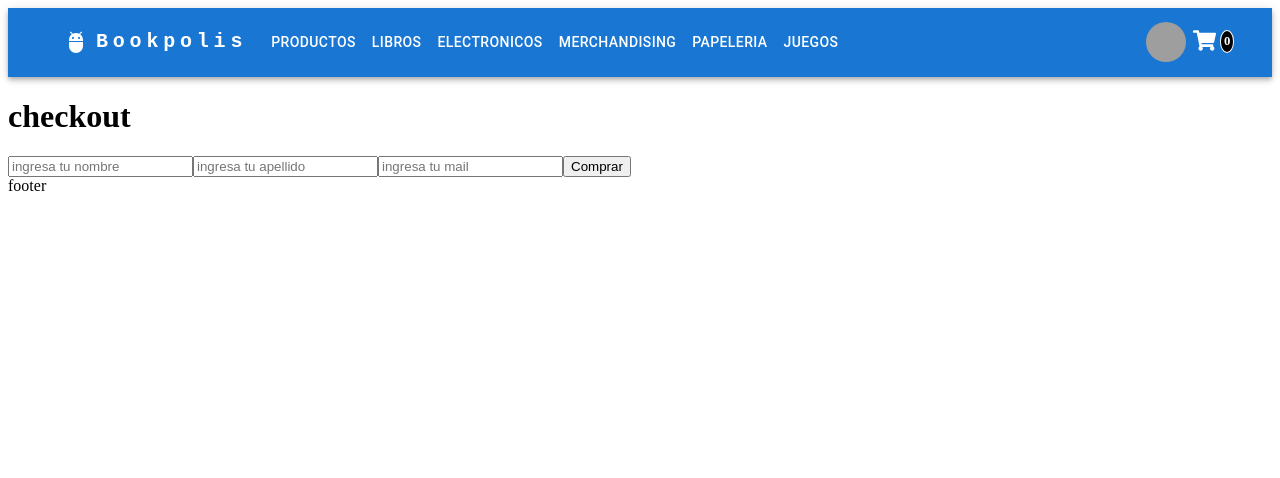
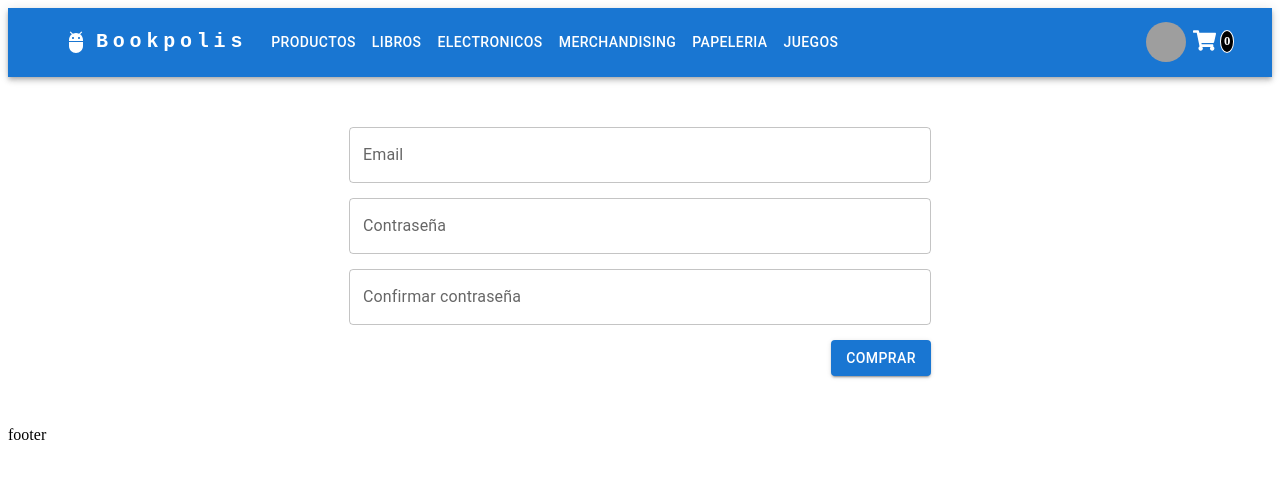
Before and after one commit to fedefd/react-coderhouse, a React (Vite) app: page /checkout in a window 1280 px wide. Shown: the top 478 px of the page. Built offline with nearby package versions, Linux system fonts and the light colour scheme; grey boxes are pictures that could not be loaded.

Commit message:
se agrego yup y formik para el form del checkout

```diff
--- a/package.json
+++ b/package.json
@@ -17,11 +17,13 @@
     "@mui/material": "^5.15.7",
     "axios": "^1.6.8",
     "firebase": "^10.9.0",
+    "formik": "^2.4.5",
     "react": "^18.2.0",
     "react-dom": "^18.2.0",
     "react-icons": "^5.0.1",
     "react-router-dom": "^6.22.1",
-    "sweetalert2": "^11.10.6"
+    "sweetalert2": "^11.10.6",
+    "yup": "^1.4.0"
   },
   "devDependencies": {
     "@types/react": "^18.2.43",
--- a/src/components/pages/cart/CartContainer.jsx
+++ b/src/components/pages/cart/CartContainer.jsx
@@ -44,9 +44,9 @@ const CartContainer = () => {
         </div>
       ))}
 
+      {cart.length > 0 ? (
+        <>
           <h2>el total a pagar es: $ {totalPrice} </h2>
-
-      {cart.length > 0 ? (
           <div>
             <Button variant="contained" onClick={botonAtras}>
               Volver
@@ -58,6 +58,7 @@ const CartContainer = () => {
               Limpiar Carrito
             </Button>
           </div>
+        </>
       ) : (
         <div>
           <Button variant="contained" onClick={botonAtras}>
--- a/src/components/pages/checkout/Checkout.jsx
+++ b/src/components/pages/checkout/Checkout.jsx
@@ -1,6 +1,53 @@
-const Checkout = ({ envioDeFormulario, capturar }) => {
+import { Box, Button, TextField } from "@mui/material";
+
+const Checkout = ({ handleSubmit, handleChange, errors }) => {
   return (
-    <div>
+    <div style={{ padding: "50px", display: "flex", justifyContent: "center" }}>
+      <form
+        style={{
+          display: "flex",
+          flexDirection: "column",
+          width: "50%",
+          gap: "15px",
+        }}
+      >
+        <TextField
+          label="Email"
+          variant="outlined"
+          name="email"
+          onChange={handleChange}
+          error={errors.email ? true : false}
+          helperText={errors.email}
+        />
+        <TextField
+          label="Contraseña"
+          variant="outlined"
+          name="password"
+          onChange={handleChange}
+          error={errors.password ? true : false}
+          helperText={errors.password}
+        />
+        <TextField
+          label="Confirmar contraseña"
+          variant="outlined"
+          name="confirmPassword"
+          onChange={handleChange}
+          error={errors.confirmPassword ? true : false}
+          helperText={errors.confirmPassword}
+        />
+        <Box sx={{ width: "100%", display: "flex", justifyContent: "end" }}>
+          <Button
+            onClick={handleSubmit}
+            type="submit"
+            variant="contained"
+            sx={{ width: 100 }}
+          >
+            Comprar
+          </Button>
+        </Box>
+      </form>
+
+      {/*    <div>
       <h1>checkout</h1>
 
       <form onSubmit={envioDeFormulario}>
@@ -25,6 +72,7 @@ const Checkout = ({ envioDeFormulario, capturar }) => {
 
         <button type="submit">Comprar</button>
       </form>
+    </div> */}
     </div>
   );
 };
--- a/src/components/pages/checkout/CheckoutContainer.jsx
+++ b/src/components/pages/checkout/CheckoutContainer.jsx
@@ -1,25 +1,71 @@
-import { useState } from "react";
 import Checkout from "./Checkout";
+import { useFormik } from "formik";
+import * as yup from "yup";
+import Swal from "sweetalert2";
 
 const CheckoutContainer = () => {
-  const [userInfo, setUserInfo] = useState({
-    name: "",
-    lastName: "",
-    email: "",
+  // const [userInfo, setUserInfo] = useState({
+  //   email: "",
+  //   password: "",
+  //   confirmPassword: "",
+  // });
+
+  // const envioDeFormulario = (event) => {
+  //   event.preventDefault(); // para que se envie el form sin que se actualice la pagina
+  //   console.log("se envio el formulario");
+  //   console.log(userInfo);
+  // };
+
+  // const capturar = (e) => {
+  //   setUserInfo({ ...userInfo, [e.target.name]: e.target.value });
+  //   console.log(e);
+  // };
+
+  const { handleSubmit, handleChange, errors } = useFormik({
+    initialValues: {
+      email: "",
+      password: "",
+      confirmPassword: "",
+    },
+    onSubmit: (data) => {
+      console.log(data);
+    },
+    validationSchema: yup.object({
+      email: yup
+        .string()
+        .required("Campo requerido")
+        .email("ingresa un email válido"),
+      password: yup
+        .string()
+        .required("Campo requerido")
+        .min(4, "la contraseña debe tener un mínimo de 4 caracteres"),
+      confirmPassword: yup
+        .string()
+        .required("Campo requerido")
+        .min(4, "la contraseña debe tener un mínimo de 4 caracteres")
+        .test("passwords-match", "La contraseña no coincide", function (value) {
+          const passwordsMatch = this.parent.password === value;
+          if (!passwordsMatch) {
+            Swal.fire({
+              icon: "error",
+              text: "La contraseña no coincide",
+              timer: 700,
+            });
+          }
+          return passwordsMatch;
+        }),
+    }),
+    validateOnChange: false,
   });
 
-  const envioDeFormulario = (event) => {
-    event.preventDefault(); // para que se envie el form sin que se actualice la pagina
-    console.log("se envio el formulario");
-    console.log(userInfo);
-  };
-
-  const capturar = (e) => {
-    setUserInfo({ ...userInfo, [e.target.name]: e.target.value });
-    console.log(e);
-  };
-
-  return <Checkout envioDeFormulario={envioDeFormulario} capturar={capturar} />;
+  console.log(errors);
+  return (
+    <Checkout
+      errors={errors}
+      handleSubmit={handleSubmit}
+      handleChange={handleChange}
+    />
+  );
 };
 
 export default CheckoutContainer;
```
Also changed, not shown: 1 other file (tests, documents, lock files or other folders). Lines whose indentation alone changed are shown as unchanged.
